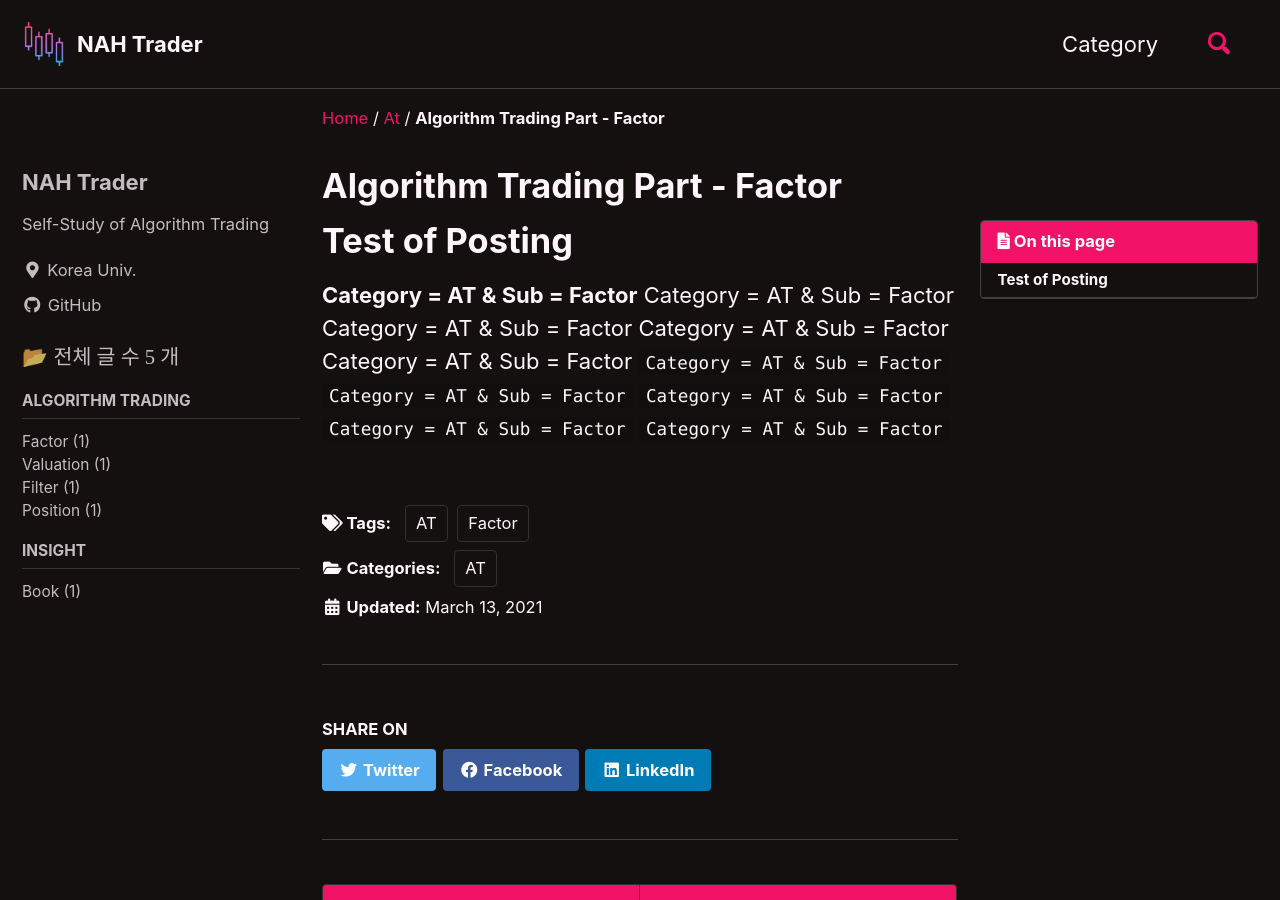
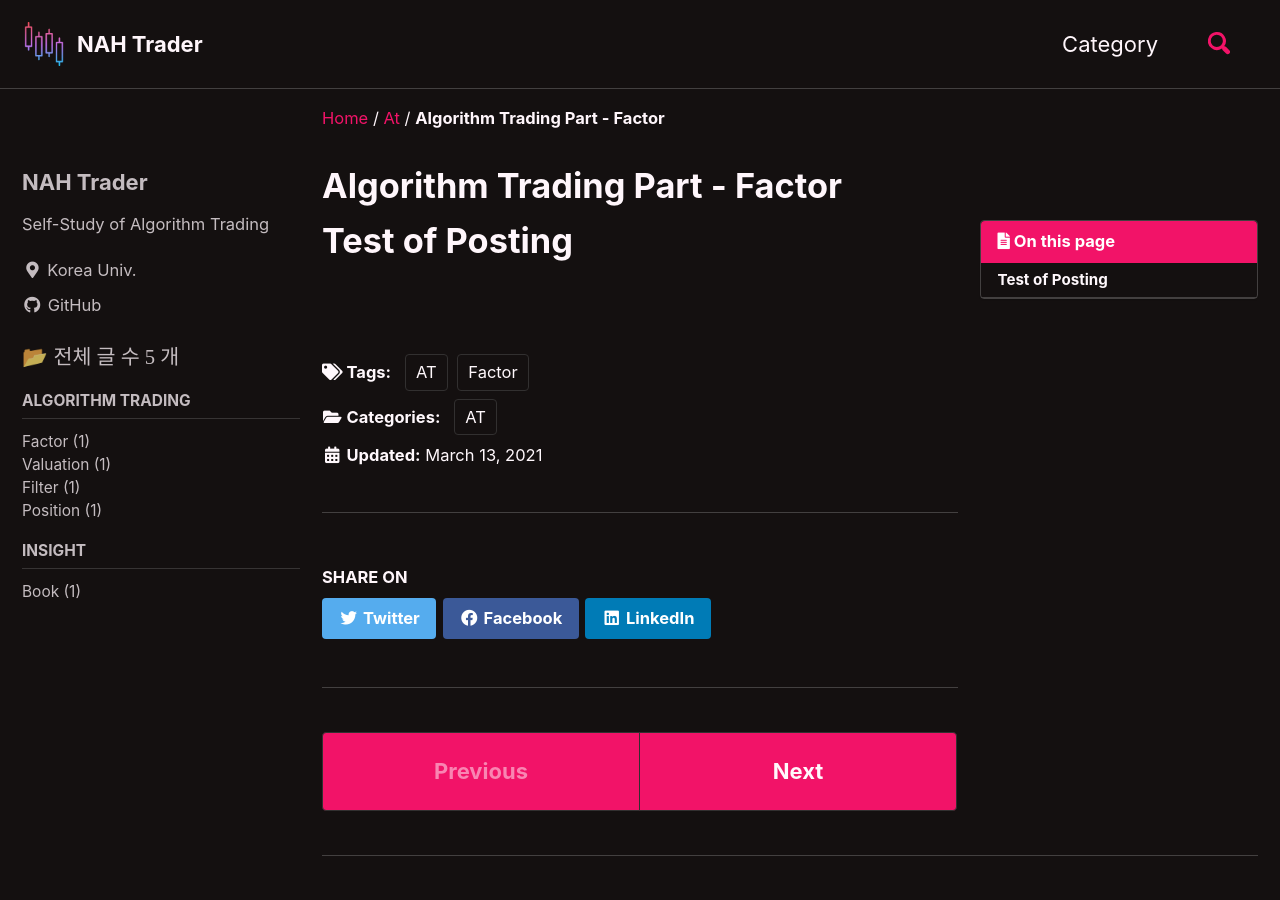
Before and after one commit to NAHtrader/NAHtrader.github.io, a Jekyll site: the page built from _posts/2021-03-13-AA1.md, in a window 1280 px wide and 900 px high. Built offline with Jekyll 4.4.1, drawn with Linux system fonts in a browser that asks for light colours; cached includes are drawn as plain includes.

```diff
--- a/_posts/2021-03-13-AA1.md
+++ b/_posts/2021-03-13-AA1.md
@@ -15,13 +15,3 @@ last_modified_at: 2021-03-13
 ---
 
 # Test of Posting
-**Category = AT & Sub = Factor**
-Category = AT & Sub = Factor
-Category = AT & Sub = Factor
-Category = AT & Sub = Factor
-Category = AT & Sub = Factor
-`Category = AT & Sub = Factor`
-`Category = AT & Sub = Factor`
-`Category = AT & Sub = Factor`
-`Category = AT & Sub = Factor`
-`Category = AT & Sub = Factor`
```
Also changed, not shown: _posts/2021-03-13-AB1.md (+0 -16 lines), _posts/2021-03-13-AC1.md (+0 -10 lines), _posts/2021-03-13-AD1.md (+0 -9 lines), _posts/2021-03-13-BA1.md (+0 -10 lines).
